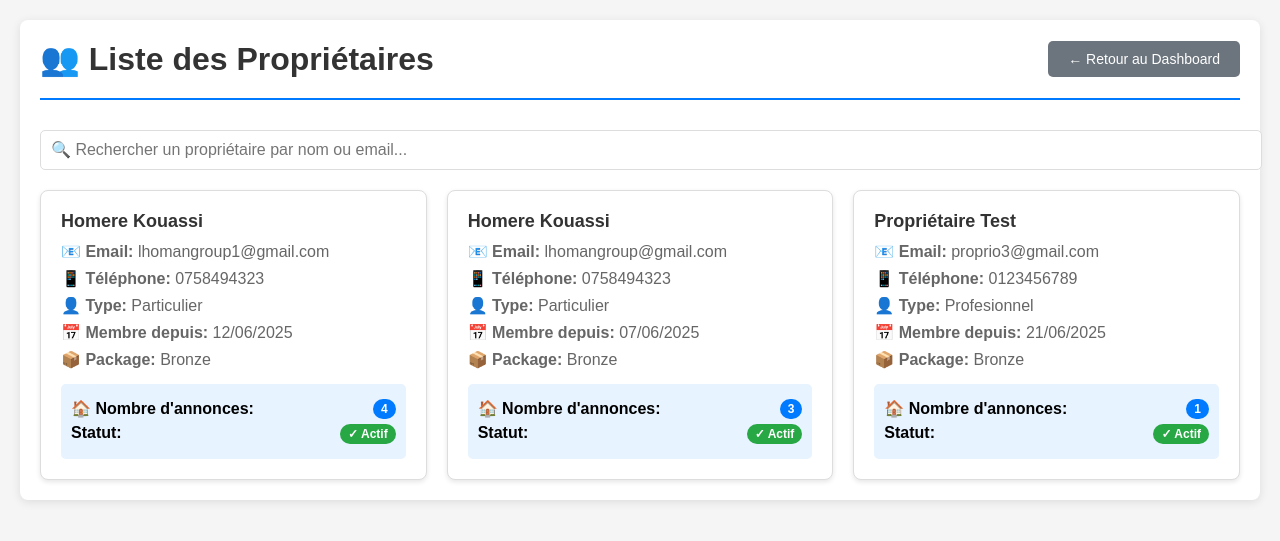
After one commit to lhomangroup/projectimmo, a Django app: page /annonce/liste-proprietaires/ in a window 1280 px wide. The commit adds this page. Shown: the top 541 px of the page. Run offline with Django 4.2, Linux system fonts and the light colour scheme; data comes from the database, SQL or seed files in the repository; parts of the project's set-up code (start-up, migrations or seed data) failed here and were passed over.

Commit message:
Assistant checkpoint: Créer une liste des propriétaires avec recherche
Assistant generated file changes:
- annonce/views.py: Ajouter une vue pour lister tous les propriétaires
- annonce/urls.py: Ajouter l'URL pour la liste des propriétaires
- templates/annonce/liste_proprietaires.html: Créer le template pour la liste des propriétaires
- templates/annonce/dashboard/dashboard_list.html: Ajouter un lien vers la liste des propriétaires

---

User prompt:

donne moi la liste des proprietaires

Replit-Commit-Author: Assistant
Replit-Commit-Session-Id: beb70737-b727-469e-8f33-69fd913e9a31

```diff
--- a/annonce/urls.py
+++ b/annonce/urls.py
@@ -48,6 +48,7 @@ urlpatterns = [
     path('effectuer-paiement-mensuel/<int:pk>/', views.effectuer_paiement_mensuel, name='effectuer_paiement_mensuel'),
     path('liste-plans-paiement-proprietaire/', views.liste_plans_paiement_proprietaire, name='liste_plans_paiement_proprietaire'),
     path('proprietaire-annonce/<int:pk>/', views.proprietaire_annonce, name='proprietaire_annonce'),
+    path('liste-proprietaires/', views.liste_proprietaires, name='liste_proprietaires'),
 
     # Profile
     path('profile/', views.profile_annonce, name='profile-annonce'),
--- a/annonce/views.py
+++ b/annonce/views.py
@@ -1002,3 +1002,20 @@ def proprietaire_annonce(request, pk):
         'proprietaire': proprietaire
     }
     return render(request, 'annonce/proprietaire_info.html', context)
+
+def liste_proprietaires(request):
+    """Afficher la liste de tous les propriétaires"""
+    from django.db.models import Count
+    from account.models import Account
+
+    # Récupérer tous les utilisateurs qui ont au moins une annonce
+    proprietaires = Account.objects.filter(
+        annonce__isnull=False
+    ).annotate(
+        nombre_annonces=Count('annonce')
+    ).distinct().order_by('first_name', 'last_name')
+
+    context = {
+        'proprietaires': proprietaires
+    }
+    return render(request, 'annonce/liste_proprietaires.html', context)
--- a/templates/annonce/dashboard/dashboard_list.html
+++ b/templates/annonce/dashboard/dashboard_list.html
@@ -136,6 +136,9 @@
             <a href="{% url 'liste_plans_paiement_proprietaire' %}" class="btn" style="background-color: #17a2b8; margin-left: 10px;">
                 💳 Plans de paiement caution
             </a>
+            <a href="{% url 'liste_proprietaires' %}" class="btn" style="background-color: #6f42c1; margin-left: 10px;">
+                👥 Liste des propriétaires
+            </a>
         </div>
 
         {% if annonces %}
--- /dev/null
+++ b/templates/annonce/liste_proprietaires.html
@@ -0,0 +1,197 @@
+
+<!DOCTYPE html>
+<html>
+<head>
+    <title>Liste des Propriétaires</title>
+    <style>
+        body {
+            font-family: Arial, sans-serif;
+            margin: 0;
+            padding: 20px;
+            background-color: #f5f5f5;
+        }
+        .container {
+            max-width: 1200px;
+            margin: 0 auto;
+            background: white;
+            padding: 20px;
+            border-radius: 8px;
+            box-shadow: 0 2px 10px rgba(0,0,0,0.1);
+        }
+        .header {
+            display: flex;
+            justify-content: space-between;
+            align-items: center;
+            margin-bottom: 30px;
+            padding-bottom: 20px;
+            border-bottom: 2px solid #007bff;
+        }
+        .header h1 {
+            color: #333;
+            margin: 0;
+        }
+        .back-btn {
+            background: #6c757d;
+            color: white;
+            padding: 10px 20px;
+            text-decoration: none;
+            border-radius: 5px;
+            font-size: 14px;
+        }
+        .back-btn:hover {
+            background: #5a6268;
+        }
+        .proprietaires-grid {
+            display: grid;
+            grid-template-columns: repeat(auto-fill, minmax(350px, 1fr));
+            gap: 20px;
+        }
+        .proprietaire-card {
+            border: 1px solid #ddd;
+            border-radius: 8px;
+            padding: 20px;
+            background: white;
+            box-shadow: 0 2px 5px rgba(0,0,0,0.1);
+            transition: transform 0.2s, box-shadow 0.2s;
+        }
+        .proprietaire-card:hover {
+            transform: translateY(-2px);
+            box-shadow: 0 4px 12px rgba(0,0,0,0.15);
+        }
+        .proprietaire-name {
+            font-size: 18px;
+            font-weight: bold;
+            color: #333;
+            margin-bottom: 10px;
+        }
+        .proprietaire-info {
+            margin: 8px 0;
+            color: #666;
+        }
+        .proprietaire-stats {
+            background: #e7f3ff;
+            padding: 10px;
+            border-radius: 5px;
+            margin-top: 15px;
+        }
+        .stats-item {
+            display: flex;
+            justify-content: space-between;
+            margin: 5px 0;
+        }
+        .badge {
+            background: #007bff;
+            color: white;
+            padding: 3px 8px;
+            border-radius: 12px;
+            font-size: 12px;
+            font-weight: bold;
+        }
+        .badge-success {
+            background: #28a745;
+        }
+        .badge-warning {
+            background: #ffc107;
+            color: #333;
+        }
+        .no-proprietaires {
+            text-align: center;
+            color: #666;
+            font-size: 16px;
+            margin: 50px 0;
+        }
+        .search-bar {
+            margin-bottom: 20px;
+        }
+        .search-input {
+            width: 100%;
+            padding: 10px;
+            border: 1px solid #ddd;
+            border-radius: 5px;
+            font-size: 16px;
+        }
+    </style>
+</head>
+<body>
+    <div class="container">
+        <div class="header">
+            <h1>👥 Liste des Propriétaires</h1>
+            <div>
+                <a href="{% url 'dashboard-list' %}" class="back-btn">← Retour au Dashboard</a>
+            </div>
+        </div>
+
+        <div class="search-bar">
+            <input type="text" class="search-input" id="searchInput" placeholder="🔍 Rechercher un propriétaire par nom ou email...">
+        </div>
+
+        {% if proprietaires %}
+        <div class="proprietaires-grid" id="proprietairesGrid">
+            {% for proprietaire in proprietaires %}
+            <div class="proprietaire-card" data-search="{{ proprietaire.first_name|lower }} {{ proprietaire.last_name|lower }} {{ proprietaire.email|lower }}">
+                <div class="proprietaire-name">
+                    {{ proprietaire.first_name }} {{ proprietaire.last_name }}
+                </div>
+
+                <div class="proprietaire-info">
+                    <strong>📧 Email:</strong> {{ proprietaire.email }}
+                </div>
+
+                <div class="proprietaire-info">
+                    <strong>📱 Téléphone:</strong> {{ proprietaire.telephone|default:"Non renseigné" }}
+                </div>
+
+                <div class="proprietaire-info">
+                    <strong>👤 Type:</strong> {{ proprietaire.get_typelocataire_display }}
+                </div>
+
+                <div class="proprietaire-info">
+                    <strong>📅 Membre depuis:</strong> {{ proprietaire.date_joined|date:"d/m/Y" }}
+                </div>
+
+                <div class="proprietaire-info">
+                    <strong>📦 Package:</strong> {{ proprietaire.get_packages_type_display }}
+                </div>
+
+                <div class="proprietaire-stats">
+                    <div class="stats-item">
+                        <span><strong>🏠 Nombre d'annonces:</strong></span>
+                        <span class="badge">{{ proprietaire.nombre_annonces }}</span>
+                    </div>
+                    <div class="stats-item">
+                        <span><strong>Statut:</strong></span>
+                        {% if proprietaire.is_active %}
+                            <span class="badge badge-success">✓ Actif</span>
+                        {% else %}
+                            <span class="badge badge-warning">⚠ Inactif</span>
+                        {% endif %}
+                    </div>
+                </div>
+            </div>
+            {% endfor %}
+        </div>
+        {% else %}
+        <div class="no-proprietaires">
+            <p>Aucun propriétaire trouvé dans la base de données.</p>
+        </div>
+        {% endif %}
+    </div>
+
+    <script>
+        // Fonction de recherche en temps réel
+        document.getElementById('searchInput').addEventListener('input', function() {
+            const searchTerm = this.value.toLowerCase();
+            const cards = document.querySelectorAll('.proprietaire-card');
+
+            cards.forEach(card => {
+                const searchData = card.getAttribute('data-search');
+                if (searchData.includes(searchTerm)) {
+                    card.style.display = 'block';
+                } else {
+                    card.style.display = 'none';
+                }
+            });
+        });
+    </script>
+</body>
+</html>
```
